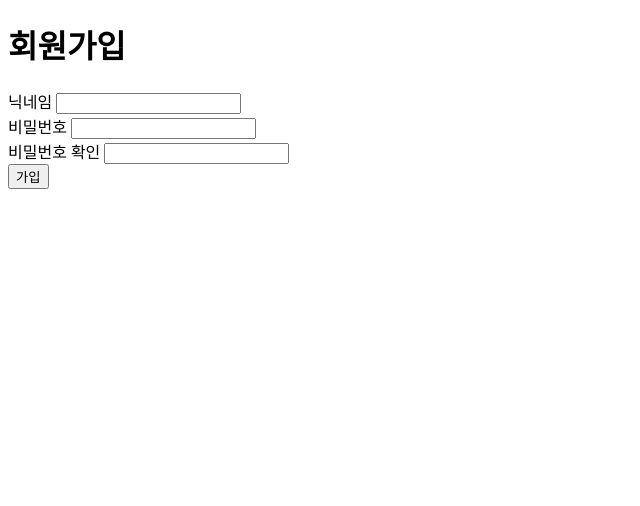
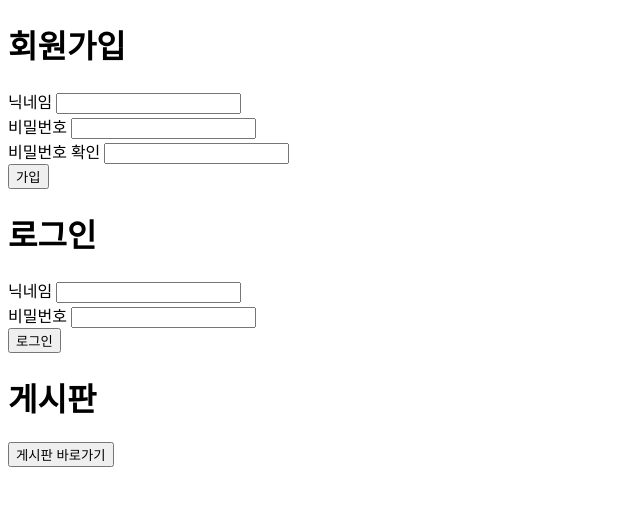
Before and after one commit to verdantjuly/hwlv3, a website: page index.html in a window 1280 px wide. Shown: the whole page, without its empty margins (0-640 px from the left). Drawn offline with Linux system fonts and the light colour scheme.

Commit message:
index.html 추가 및 게시글 조회  attributes 변경

```diff
--- a/index.html
+++ b/index.html
@@ -24,6 +24,22 @@
         </div>
         <button type="submit" class="btn btn-outline-secondary">가입</button>
     </form>
+    <h1>로그인</h1>
+    <form action="/api/login" method="POST">
+        <div class="form-group">
+            <label>닉네임</label>
+            <input type="text" class="form-control" name="nickname" />
+        </div>
+        <div class="form-group">
+            <label>비밀번호</label>
+            <input type="text" class="form-control" name="password" />
+        </div>
+        <button type="submit" class="btn btn-outline-secondary">로그인</button>
+    </form>
+    <h1>게시판</h1>
+    <form action="/api/posts" method="GET">
+        <button type="submit" class="btn btn-outline-secondary">게시판 바로가기</button>
+    </form>
 </body>
 
 </html>
```
Also changed, not shown: routes/posts.route.js (+3 -4 lines).
